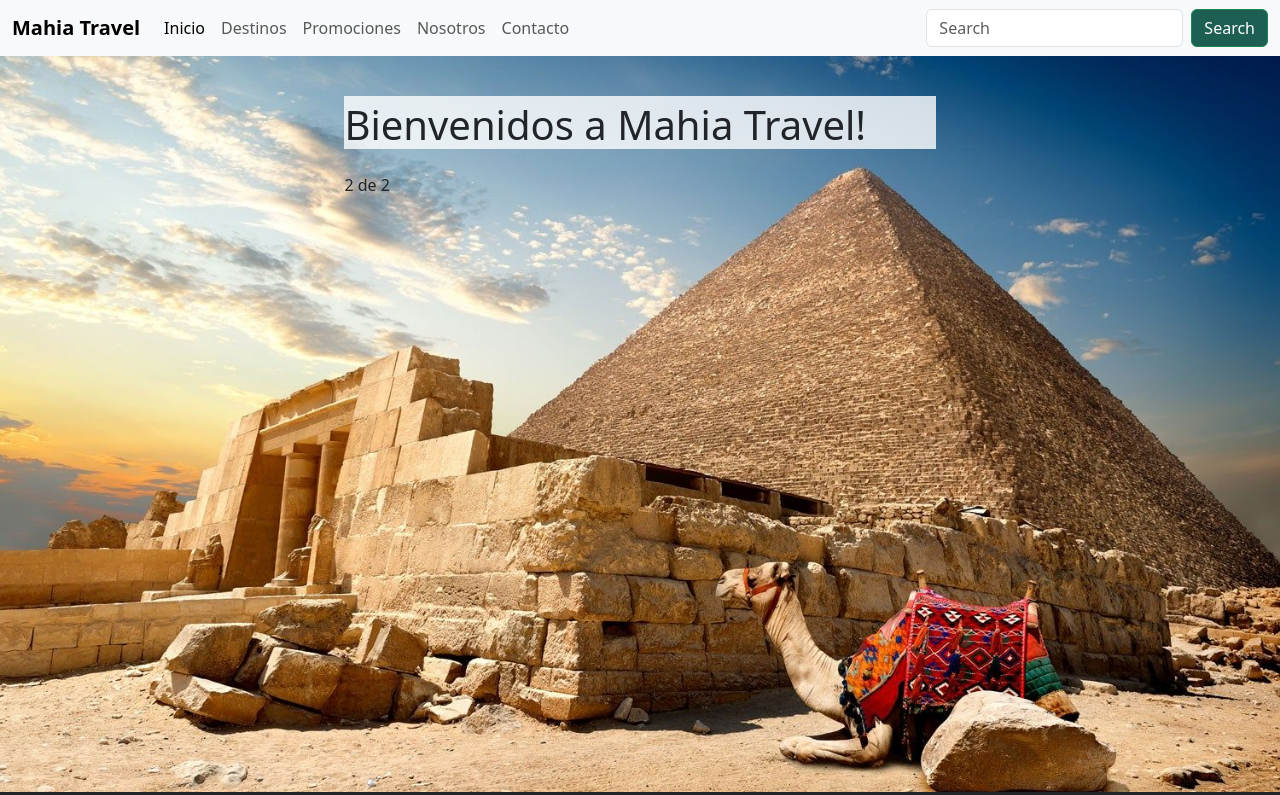
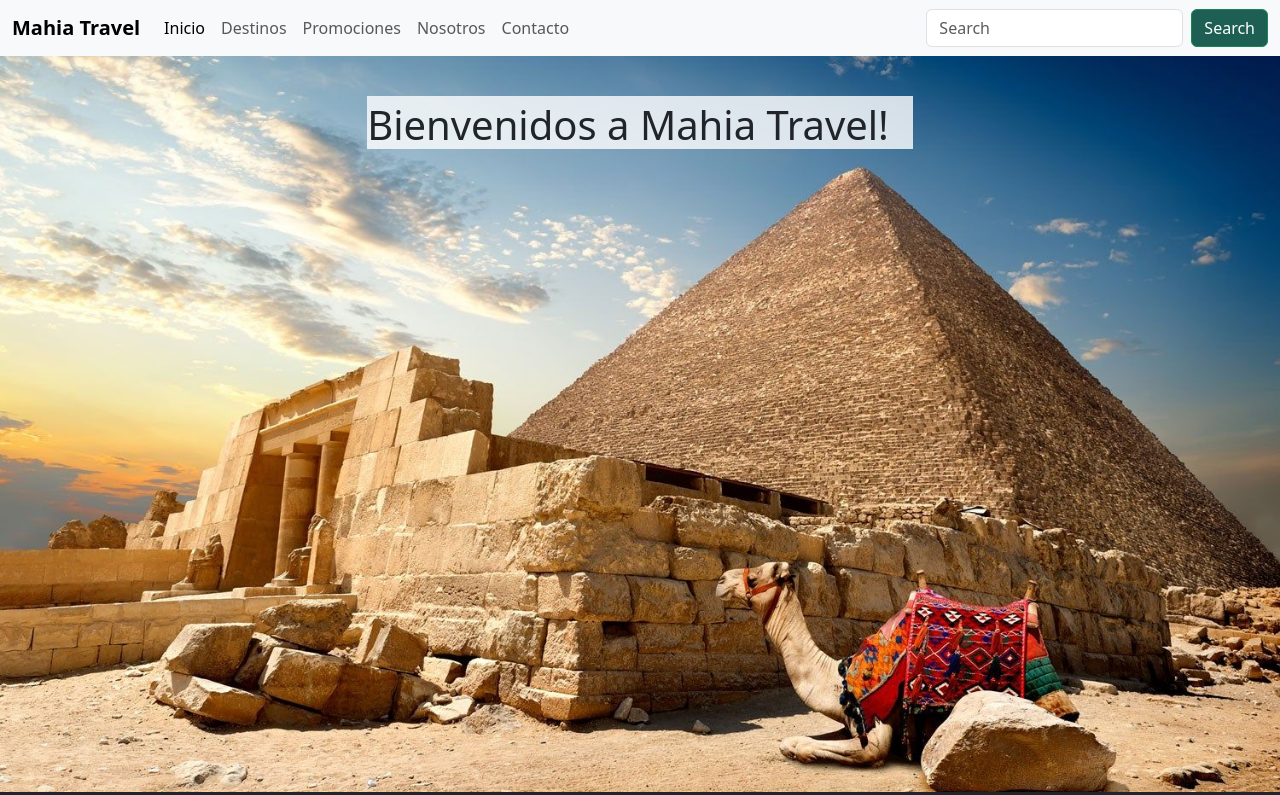
Before and after one commit to belmahia/mahia-travel, a plain HTML site: page index.html in a window 1280 px wide. Shown: the top 795 px of the page. Drawn offline with nearby package versions, Linux system fonts and the light colour scheme.

Commit message:
cambio en index

```diff
--- a/index.html
+++ b/index.html
@@ -44,7 +44,7 @@
                     </div>
                     <div>
                         <div class="col-mb-6">
-                            2 de 2
+
                         </div>
                     </div>
                 </div>
```
